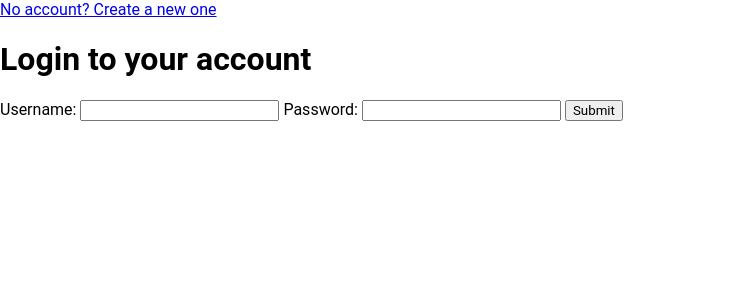
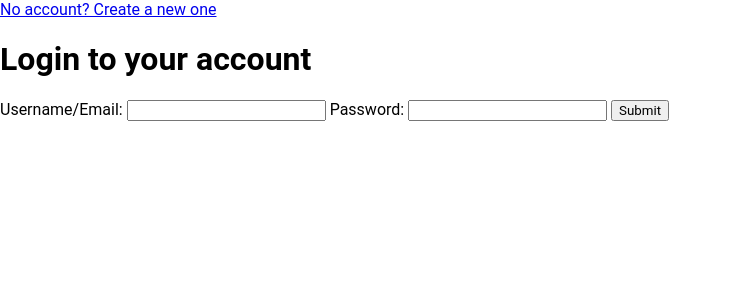
Before and after one commit to iuruoy-shao/training-problems, a Flask app: page /login in a window 1280 px wide. Shown: the part 59-359 px from the top of the page, without its empty margins (0-731 px from the left). Run offline with Flask 3, Linux system fonts and the light colour scheme.

Commit message:
added email requirement for login

```diff
--- a/site/app.py
+++ b/site/app.py
@@ -3,6 +3,7 @@ from flask_sqlalchemy import SQLAlchemy
 from flask_login import LoginManager, UserMixin, login_user, logout_user, current_user, login_required
 from datetime import datetime
 from operator import attrgetter
+import validate_email
 import werkzeug
 import random
 import os
@@ -94,6 +95,7 @@ class ProblemHistory(db.Model):
 
 class User(UserMixin, db.Model):
     id = db.Column(db.Integer, primary_key=True)
+    email = db.Column(db.String(250), unique=True, nullable=False)
     username = db.Column(db.String(250), unique=True, nullable=False)
     password = db.Column(db.String(250), nullable=False)
     problems_history = db.relationship('ProblemHistory', backref='user', lazy='dynamic')
@@ -162,8 +164,21 @@ def logout():
 def register():
     if request.method == 'POST':
         username = request.form.get('username')
-        if not db.session.execute(db.select(User).where(User.username == username)).first():
-            user = User(username=request.form.get('username'),
+        email = request.form.get('email')
+        username_exists = db.session.execute(db.select(User).where(User.username == username)).first()
+        email_exists = db.session.execute(db.select(User).where(User.email == email)).first()
+
+        errors = []
+        if username_exists:
+            errors.append('username_exists')
+        if email_exists:
+            errors.append('email_exists')
+        if not validate_email.check(email):
+            errors.append('invalid_email')
+
+        if not errors:
+            user = User(email=request.form.get('email'),
+                        username=request.form.get('username'),
                         password=request.form.get('password'),
                         performance = str({category : {"score":50.0,"status":0,"completed":0}
                                            for category in AllStatistics.query.first().category_names()}))
@@ -171,14 +186,18 @@ def register():
             db.session.commit()
             return redirect(url_for('login'))
         else:
-            render_template('register.html',username_unique=False)
-    return render_template('register.html',username_unique=True)
+            return render_template('register.html',errors=errors)
+    return render_template('register.html',errors=[])
 
 @app.route('/login', methods=['GET', 'POST'])
 def login():
     if request.method == 'POST':
-        user = User.query.filter_by(
-            username=request.form.get('username')).first()
+        if validate_email.check(request.form.get('identifier')):
+            user = User.query.filter_by(
+                email=request.form.get('identifier')).first()
+        else:
+            user = User.query.filter_by(
+                username=request.form.get('identifier')).first()
         if user and user.password == request.form.get('password'):
                 login_user(user)
                 return redirect(url_for('index'))
--- a/site/templates/login.html
+++ b/site/templates/login.html
@@ -6,13 +6,13 @@
 
 {% block main %}
 {% if user_not_found %}
-    <p>An account matching usernames and passwords could not be found.</p>
+    <p>An account with matching username/email and password could not be found.</p>
 {% endif %}
 <a href="/register">No account? Create a new one</a>
 <h1>Login to your account</h1>
 <form action="#" method="post">
-    <label for="username">Username:</label>
-    <input type="text" name="username" />
+    <label for="identifier">Username/Email:</label>
+    <input type="text" name="identifier" />
     <label for="password">Password:</label>
     <input type="password" name="password" />
     <button type="submit">Submit</button>
--- /dev/null
+++ b/site/validate_email.py
@@ -0,0 +1,6 @@
+import re
+
+regex = r'\b[A-Za-z0-9._%+-]+@[A-Za-z0-9.-]+\.[A-Z|a-z]{2,7}\b'
+
+def check(email):
+    return re.fullmatch(regex, email)
```
Also changed, not shown: site/templates/register.html (+10 -2 lines).
